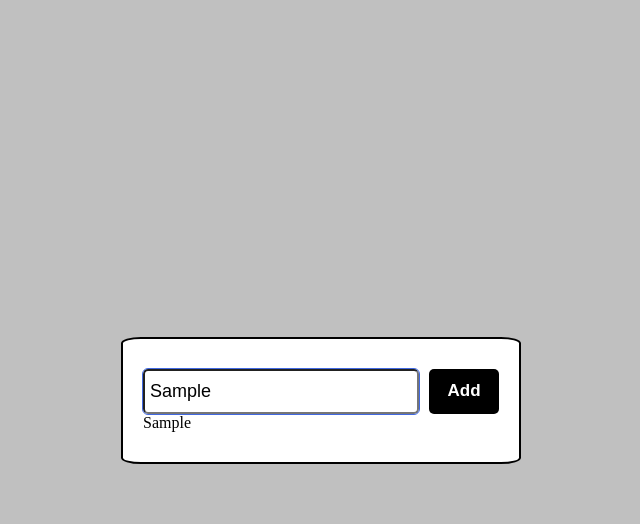
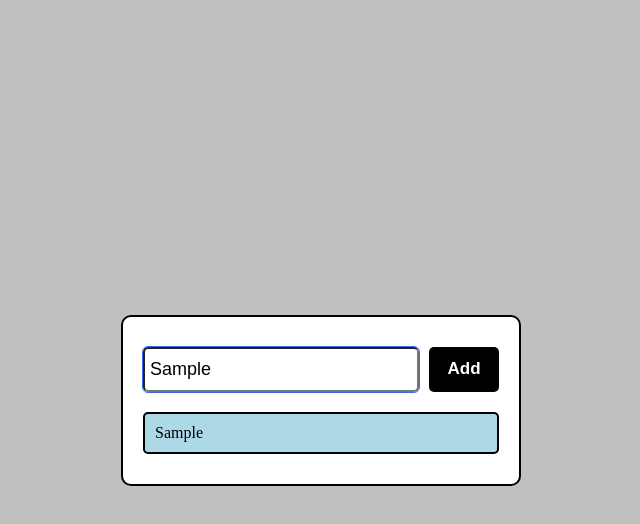
Before and after one commit to Yanius27/todolist, a plain HTML site: page index.html in a window 1280 px wide. Both pictures are taken after typing "Sample" into the empty fields and a click on the button "Add". Shown: the whole page, without its empty margins (319-959 px from the left). Drawn offline with Linux system fonts and the light colour scheme.

Commit message:
with class for li-element

```diff
--- a/js/todolist.js
+++ b/js/todolist.js
@@ -1,7 +1,7 @@
 const tasks = [];
 
 const liActual = (val) => {
-  return `<li>${val}</li>`;
+  return `<li class="task-block">${val}</li>`;
 }
 
 const renderTaskList = () => {
--- a/style/style.css
+++ b/style/style.css
@@ -26,7 +26,7 @@
 .app {
   min-width: 400px;
   border: 2px solid black;
-  border-radius: 5%;
+  border-radius: 10px;
   box-sizing: border-box;
   padding: 30px 20px;
 
@@ -78,17 +78,18 @@
   list-style-type: none;
   display: flex;
   flex-direction: column;
-  gap: 10px;
+  gap: 20px;
   padding: 0;
 }
 
 .task-block {
   display: inline-block;
   border: 2px solid black;
+  border-radius: 5px;
   width: 100%;
   min-height: 30px;
   text-align: left;
-  padding: 5px;
+  padding: 10px;
   box-sizing: border-box;
 
   gap: 20px;
@@ -101,7 +102,7 @@
 }
 
 .task-block:nth-child(1) {
-  padding-top: 20px;
+  margin-top: 20px;
 }
 
 .button-reset {
```
